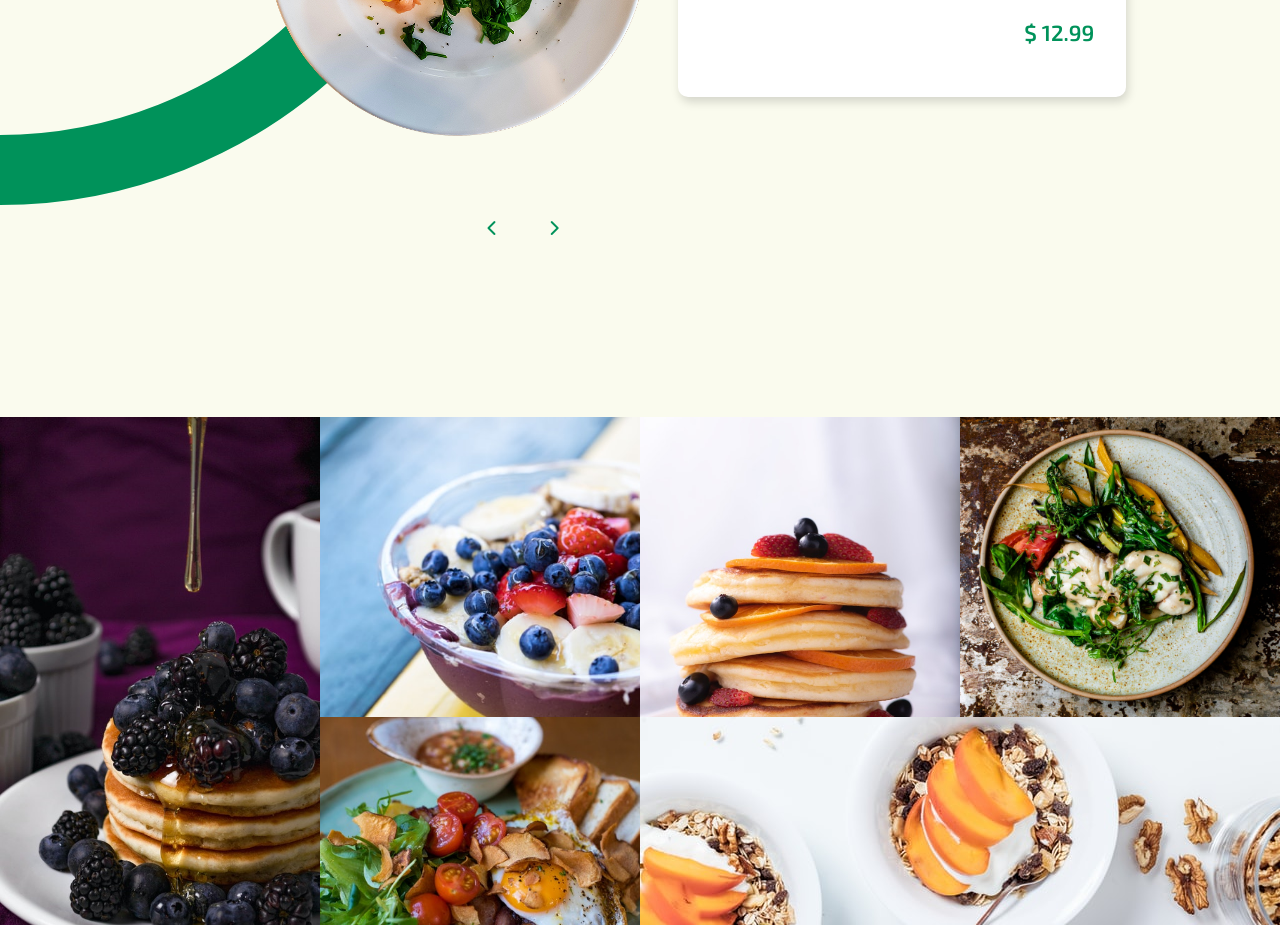
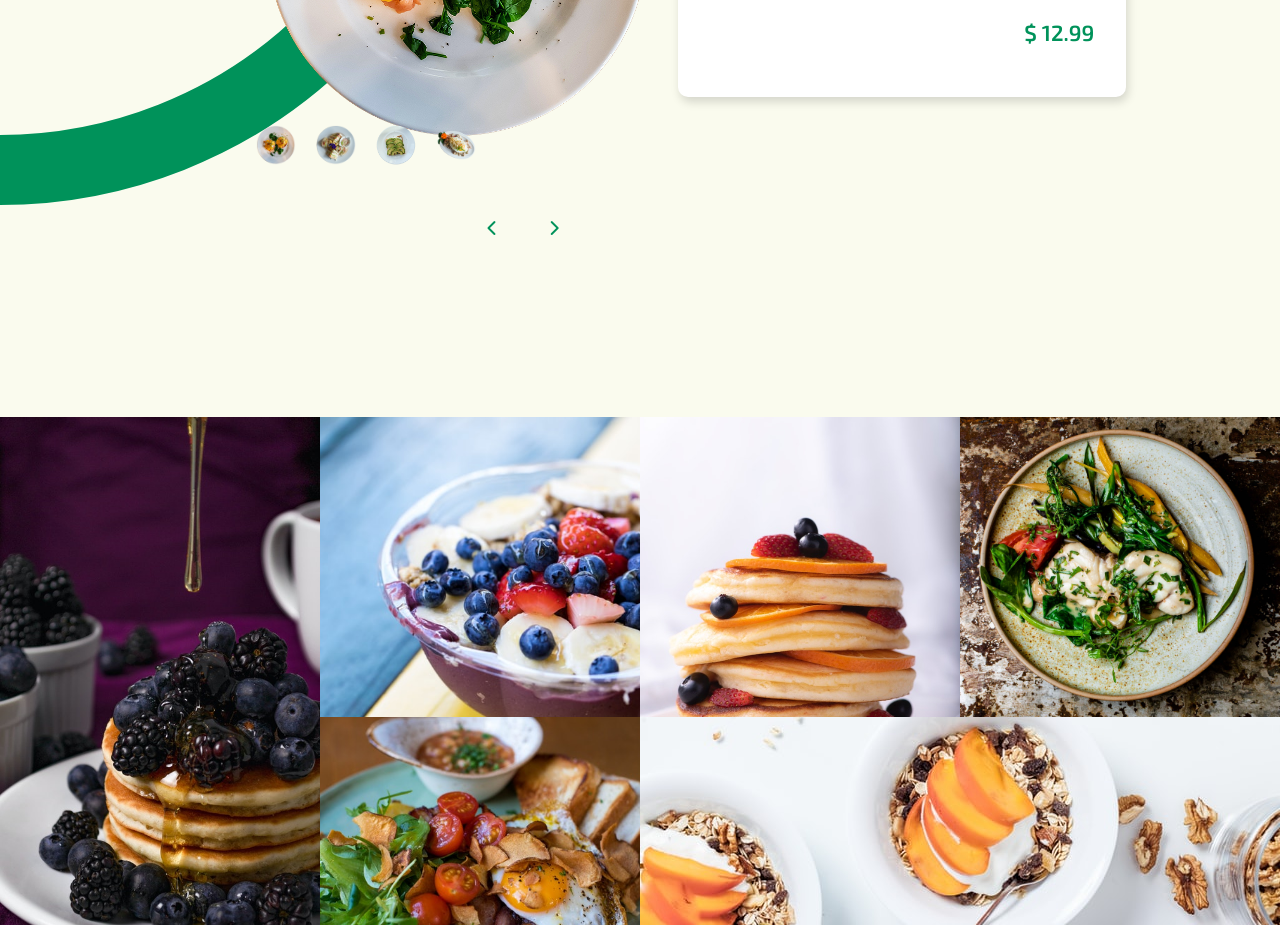
Before and after one commit to otodavid/foodnet, a React (Create React App) app: page / in a window 1280 px wide. Shown: the part 1780-2705 px from the top of the page. Built offline with nearby package versions, Linux system fonts and the light colour scheme.

Commit message:
thumbnail pagination for slider - rough edit

```diff
--- a/src/components/Slider/Slider.style.js
+++ b/src/components/Slider/Slider.style.js
@@ -288,3 +288,27 @@ export const Price = styled.p`
   text-align: right;
   padding-top: 1rem;
 `;
+
+
+export const Thumbnails = styled.div`
+  position: absolute;
+  top: 100px;
+  left: 85%;
+  display: flex;
+  flex-flow: column wrap;
+  height: 200px;
+  align-items: center;
+  justify-content: space-between;
+
+  @media ${bp.phablet} {
+    top: 520px;
+    left: 20%;
+    width: 220px;
+    flex-flow: row wrap;
+    height: auto;
+  }
+`;
+
+export const Nails = styled.div`
+
+`;
--- a/src/components/Slider/index.js
+++ b/src/components/Slider/index.js
@@ -3,11 +3,13 @@ import { useState } from 'react';
 import {data} from './data';
 import {
   ButtonWrapper,
+  Nails,
   Price,
   RealContent,
   Slide,
   SlideContent,
   SlideItem,
+  Thumbnails,
   Wrapper,
 } from './Slider.style';
 import { Button } from '../Hero/Hero.style';
@@ -36,6 +38,21 @@ const Slider =  () => {
       setCurrent(current + 90);
 
       setContentCurrent(contentCurrent + 1);
+    }
+  }
+  console.log(current)
+
+  const test = (e, id) => {
+    if(current <= 270) {
+      const rotate = document.querySelector(".rotate");
+      const reset = id - 1;
+      rotate.style.transform = `rotateZ(${reset * 90}deg)`;
+
+      setCurrent(reset * 90);
+
+      const resetContent = id - 1;
+
+      setContentCurrent(resetContent);
     }
   }
 
@@ -81,6 +98,14 @@ const Slider =  () => {
           </Button>
         </ButtonWrapper>
 
+        <Thumbnails>
+         {data.map(item => (
+          <Nails key={item.id} onClick={(e) => test(e, item.id)}>
+            <img src={item.image} alt="" width="40" />
+          </Nails>
+
+         ))}
+        </Thumbnails>
 
       </Wrapper>
   );
```
